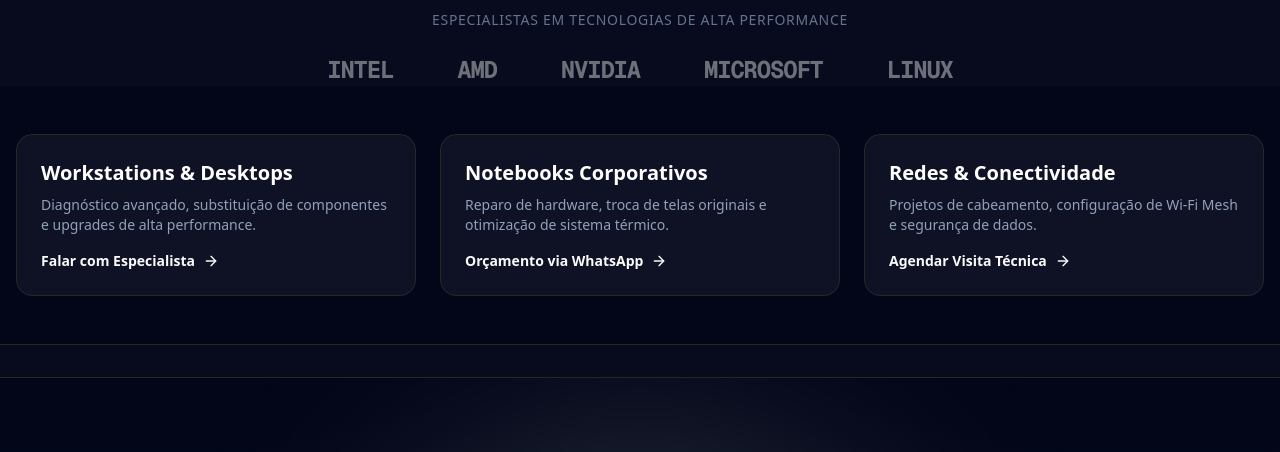
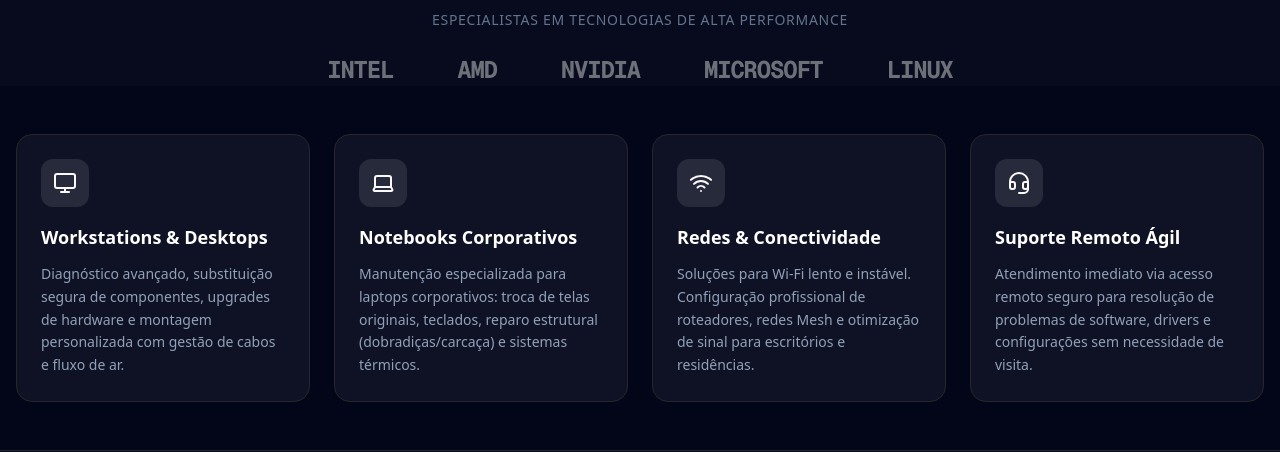
Before and after one commit to wheslancardoso/wtechprot, a Next.js app: page / in a window 1280 px wide. Shown: the part 840-1292 px from the top of the page. Built offline with nearby package versions, Linux system fonts and the light colour scheme; no server answers.

Commit message:
feat(hybrid): refine quick solutions section with 4 clickable cards and expanded safe descriptions

```diff
--- a/src/app/page.tsx
+++ b/src/app/page.tsx
@@ -1,5 +1,5 @@
 import Link from 'next/link'
-import { ArrowRight, CheckCircle2, ShieldCheck, FileSearch, Smartphone, MessageCircle, Wrench, CreditCard, Laptop, Home as HomeIcon, UserCheck, Printer, Monitor, Clock, FileText, Server, Building2, Briefcase, Wifi, Globe, Cpu, Settings, MapPin } from 'lucide-react'
+import { ArrowRight, CheckCircle2, ShieldCheck, FileSearch, Smartphone, MessageCircle, Wrench, CreditCard, Laptop, Home as HomeIcon, UserCheck, Printer, Monitor, Clock, FileText, Server, Building2, Briefcase, Wifi, Globe, Cpu, Settings, MapPin, Headset } from 'lucide-react'
 import { Button } from '@/components/ui/button'
 import Image from 'next/image'
 import Script from 'next/script'
@@ -175,36 +175,63 @@
             </div>
           </div>
 
-          {/* QUICK SOLUTIONS SECTION (Hybrid Strategy) */}
+          {/* QUICK SOLUTIONS SECTION (Hybrid Strategy - Refined) */}
           <section className="py-12 bg-slate-950 border-b border-white/5">
             <div className="container mx-auto px-4">
-              <div className="grid grid-cols-1 md:grid-cols-3 gap-6">
+              <div className="grid grid-cols-1 md:grid-cols-2 lg:grid-cols-4 gap-6">
+
                 {/* Card 1: Desktop/Workstation */}
-                <div className="bg-white/5 rounded-2xl p-6 border border-white/10 hover:border-primary/50 transition-all group">
-                  <h3 className="text-xl font-bold text-white mb-2 group-hover:text-primary transition-colors">Workstations & Desktops</h3>
-                  <p className="text-slate-400 text-sm mb-4">Diagnóstico avançado, substituição de componentes e upgrades de alta performance.</p>
-                  <Link href={whatsappLink} target="_blank" className="text-primary text-sm font-bold flex items-center gap-2">
-                    Falar com Especialista <ArrowRight className="w-4 h-4" />
-                  </Link>
-                </div>
+                <Link href={whatsappLink} target="_blank" className="block">
+                  <div className="bg-white/5 rounded-2xl p-6 border border-white/10 hover:border-primary/50 hover:bg-white/10 transition-all cursor-pointer group h-full">
+                    <div className="mb-4 text-primary bg-primary/10 w-fit p-3 rounded-xl">
+                      <Monitor className="w-6 h-6" />
+                    </div>
+                    <h3 className="text-lg font-bold text-white mb-3 group-hover:text-primary transition-colors">Workstations & Desktops</h3>
+                    <p className="text-slate-400 text-sm leading-relaxed">
+                      Diagnóstico avançado, substituição segura de componentes, upgrades de hardware e montagem personalizada com gestão de cabos e fluxo de ar.
+                    </p>
+                  </div>
+                </Link>
 
                 {/* Card 2: Notebooks */}
-                <div className="bg-white/5 rounded-2xl p-6 border border-white/10 hover:border-primary/50 transition-all group">
-                  <h3 className="text-xl font-bold text-white mb-2 group-hover:text-primary transition-colors">Notebooks Corporativos</h3>
-                  <p className="text-slate-400 text-sm mb-4">Reparo de hardware, troca de telas originais e otimização de sistema térmico.</p>
-                  <Link href={whatsappLink} target="_blank" className="text-primary text-sm font-bold flex items-center gap-2">
-                    Orçamento via WhatsApp <ArrowRight className="w-4 h-4" />
-                  </Link>
-                </div>
+                <Link href={whatsappLink} target="_blank" className="block">
+                  <div className="bg-white/5 rounded-2xl p-6 border border-white/10 hover:border-primary/50 hover:bg-white/10 transition-all cursor-pointer group h-full">
+                    <div className="mb-4 text-primary bg-primary/10 w-fit p-3 rounded-xl">
+                      <Laptop className="w-6 h-6" />
+                    </div>
+                    <h3 className="text-lg font-bold text-white mb-3 group-hover:text-primary transition-colors">Notebooks Corporativos</h3>
+                    <p className="text-slate-400 text-sm leading-relaxed">
+                      Manutenção especializada para laptops corporativos: troca de telas originais, teclados, reparo estrutural (dobradiças/carcaça) e sistemas térmicos.
+                    </p>
+                  </div>
+                </Link>
 
                 {/* Card 3: Redes & Wi-Fi */}
-                <div className="bg-white/5 rounded-2xl p-6 border border-white/10 hover:border-primary/50 transition-all group">
-                  <h3 className="text-xl font-bold text-white mb-2 group-hover:text-primary transition-colors">Redes & Conectividade</h3>
-                  <p className="text-slate-400 text-sm mb-4">Projetos de cabeamento, configuração de Wi-Fi Mesh e segurança de dados.</p>
-                  <Link href={whatsappLink} target="_blank" className="text-primary text-sm font-bold flex items-center gap-2">
-                    Agendar Visita Técnica <ArrowRight className="w-4 h-4" />
-                  </Link>
-                </div>
+                <Link href={whatsappLink} target="_blank" className="block">
+                  <div className="bg-white/5 rounded-2xl p-6 border border-white/10 hover:border-primary/50 hover:bg-white/10 transition-all cursor-pointer group h-full">
+                    <div className="mb-4 text-primary bg-primary/10 w-fit p-3 rounded-xl">
+                      <Wifi className="w-6 h-6" />
+                    </div>
+                    <h3 className="text-lg font-bold text-white mb-3 group-hover:text-primary transition-colors">Redes & Conectividade</h3>
+                    <p className="text-slate-400 text-sm leading-relaxed">
+                      Soluções para Wi-Fi lento e instável. Configuração profissional de roteadores, redes Mesh e otimização de sinal para escritórios e residências.
+                    </p>
+                  </div>
+                </Link>
+
+                {/* Card 4: Suporte Remoto */}
+                <Link href={whatsappLink} target="_blank" className="block">
+                  <div className="bg-white/5 rounded-2xl p-6 border border-white/10 hover:border-primary/50 hover:bg-white/10 transition-all cursor-pointer group h-full">
+                    <div className="mb-4 text-primary bg-primary/10 w-fit p-3 rounded-xl">
+                      <Headset className="w-6 h-6" />
+                    </div>
+                    <h3 className="text-lg font-bold text-white mb-3 group-hover:text-primary transition-colors">Suporte Remoto Ágil</h3>
+                    <p className="text-slate-400 text-sm leading-relaxed">
+                      Atendimento imediato via acesso remoto seguro para resolução de problemas de software, drivers e configurações sem necessidade de visita.
+                    </p>
+                  </div>
+                </Link>
+
               </div>
             </div>
           </section>
```
